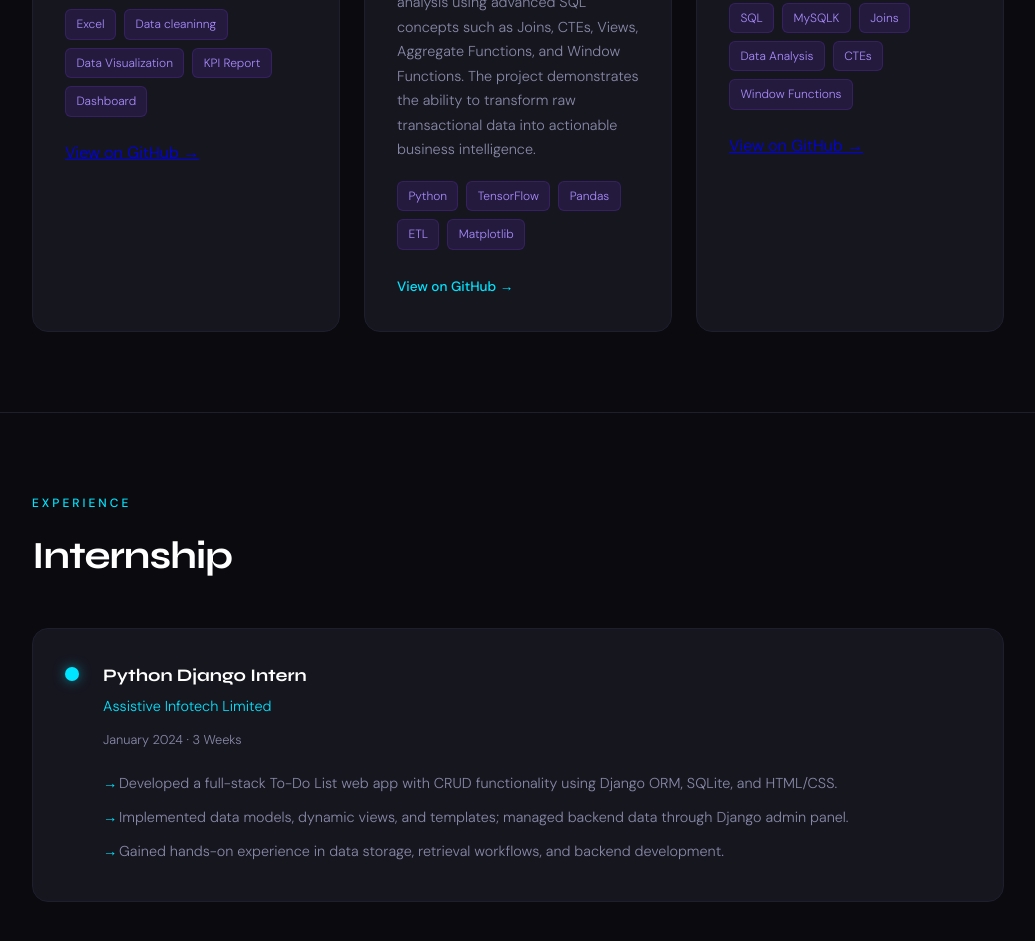
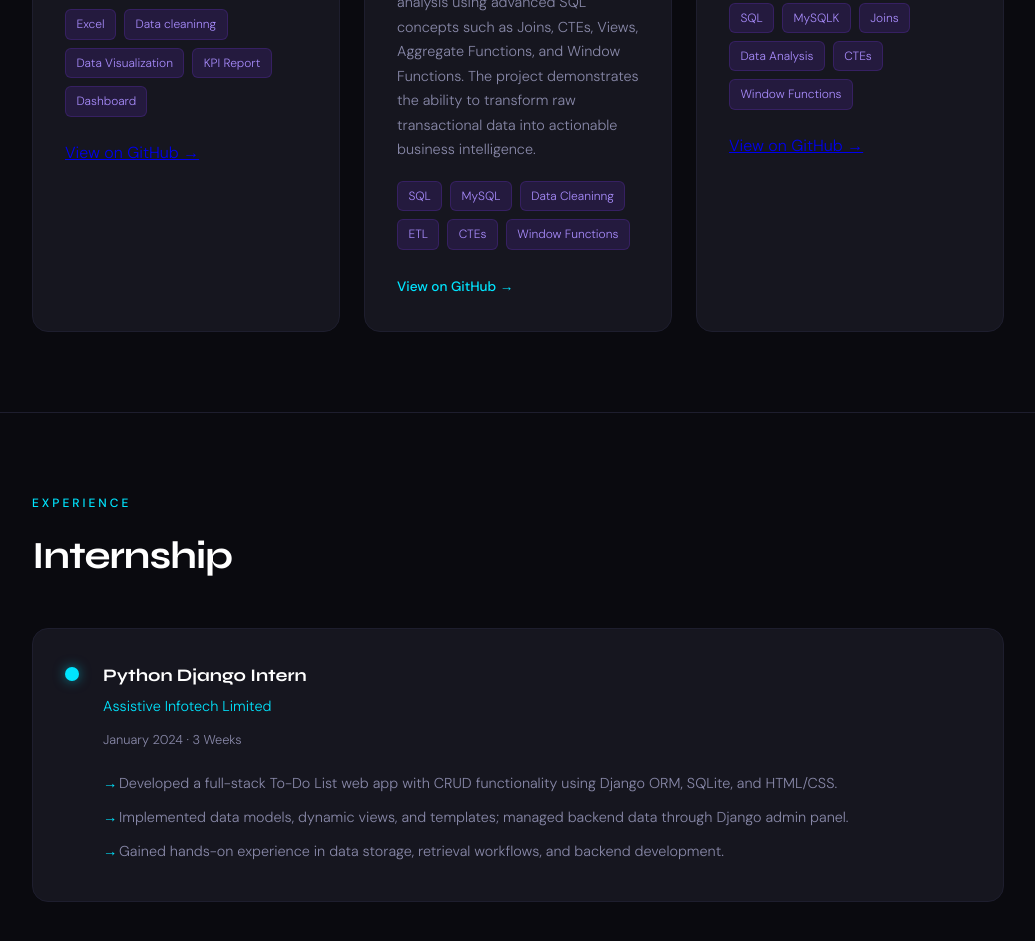
Before and after one commit to dhanushj1139/dhanush_jangiti.github.io, a plain HTML site: page index.html in a window 1280 px wide. Shown: the part 2784-3725 px from the top of the page, without its empty margins (122-1157 px from the left). Drawn offline with Linux system fonts and the light colour scheme.

Commit message:
Update project tools section in index.html

```diff
--- a/index.html
+++ b/index.html
@@ -514,11 +514,12 @@
         and Window Functions. The project demonstrates the ability to transform raw transactional data into actionable business intelligence.
       </p>
       <div class="project-tools">
-        <span class="tool-tag">Python</span>
-        <span class="tool-tag">TensorFlow</span>
-        <span class="tool-tag">Pandas</span>
+        <span class="tool-tag">SQL</span>
+        <span class="tool-tag">MySQL</span>
+        <span class="tool-tag">Data Cleaninng</span>
         <span class="tool-tag">ETL</span>
-        <span class="tool-tag">Matplotlib</span>
+        <span class="tool-tag">CTEs</span>
+         <span class="tool-tag">Window Functions</span>
       </div>
       <a href="https://github.com/dhanushj1139/pizza_sales_using_sql" class="project-link" target="_blank">View on GitHub →</a>
     </div>
```
